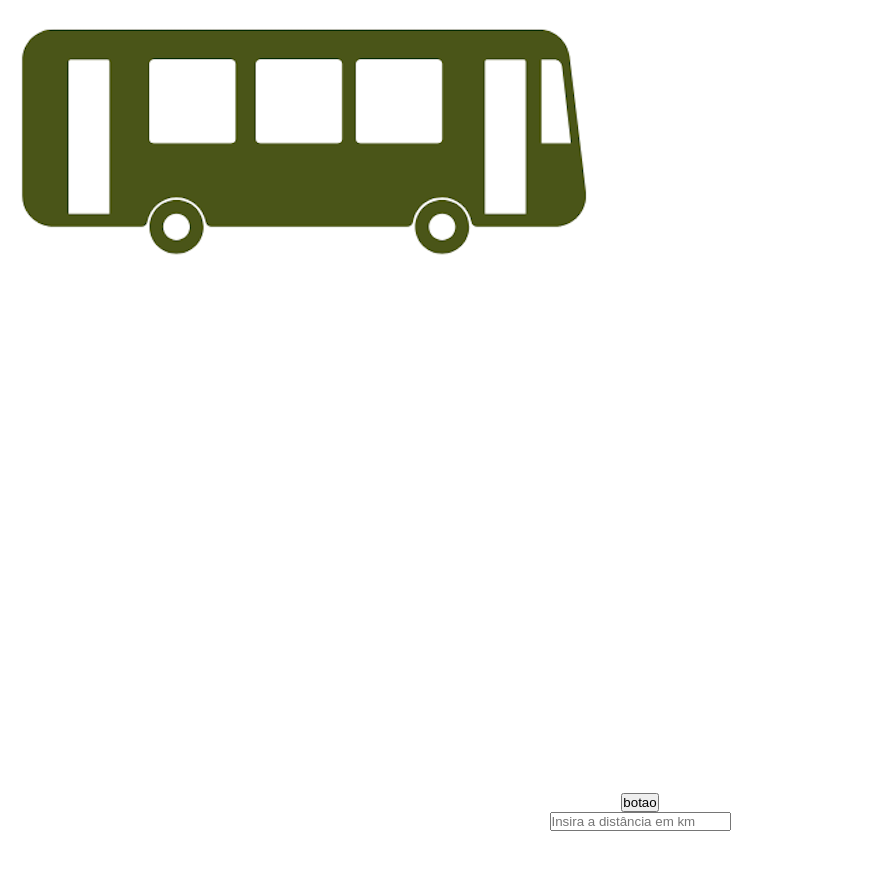
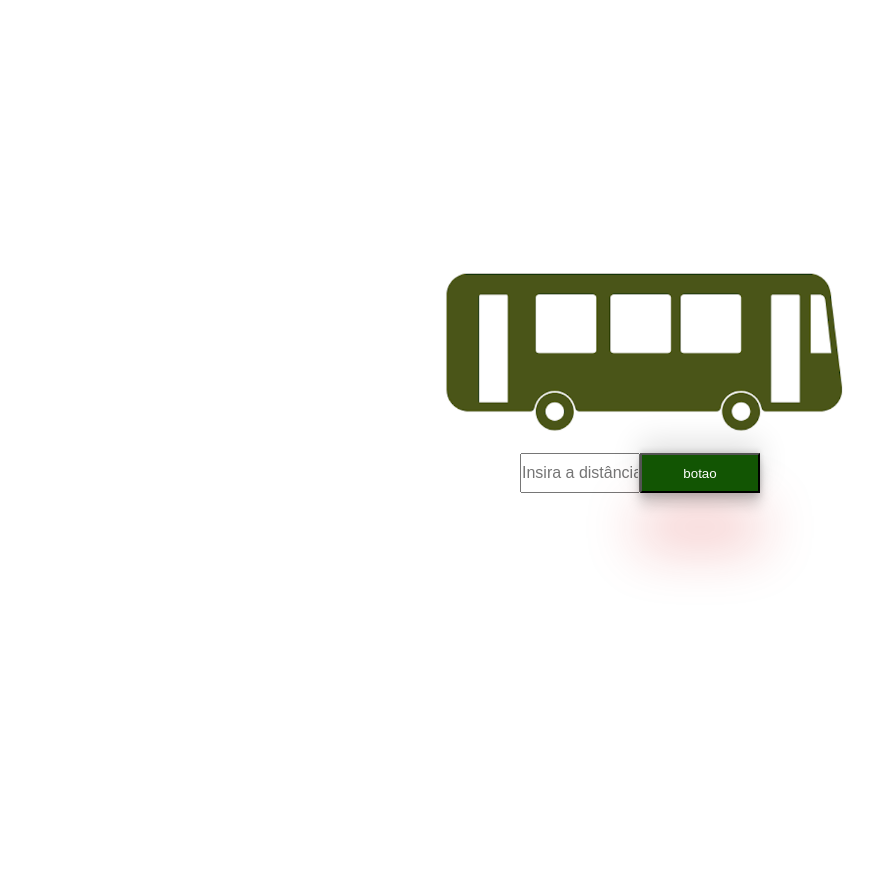
Before and after one commit to oi-ina/MyFistWebApp, a plain HTML site: page onibus.html in a window 1280 px wide. Shown: the whole page, without its empty margins (0-885 px from the left). After the commit the page ends 800 px from the top, so only its background shows below. Drawn offline with Linux system fonts and the light colour scheme.

Commit message:
atualizei moto e onibus, e coloquei css para os dois

```diff
--- /dev/null
+++ b/botao-input-moto.css
@@ -0,0 +1,48 @@
+.moto-container {
+    display: flex;
+    justify-content: center;
+    align-items: center;
+    flex-direction: row;
+    width: fit-content;
+    margin: 0 auto;
+    background-color: rgb(255, 255, 255);
+    margin-top: 20%;
+}
+
+
+.backG {
+    display: block;
+    max-width: 70%;
+    height: 80%;
+}
+
+.centro-sobre-moto {
+    background-color: rgb(255, 255, 255);
+    padding: 10px;
+    display: flex;
+    font-weight: row;
+    align-items: center;
+    justify-content: center;
+}
+
+.inputMoto {
+    width: 120px;
+    height: 40px;
+    box-sizing: border-box;
+    font-size: 16px;
+    text-align: center;
+    padding: 0;
+    margin: 0;
+}
+
+.btnSeguir {
+    background-color: rgb(18, 85, 3);
+    color: white;
+    box-shadow: rgba(211, 24, 24, 0.25) 0px 54px 55px,
+                rgba(0, 0, 0, 0.12) 0px -12px 30px,
+                rgba(0, 0, 0, 0.12) 0px 4px 6px,
+                rgba(0, 0, 0, 0.17) 0px 12px 13px,
+                rgba(0, 0, 0, 0.09) 0px -3px 5px;
+    width: 120px;
+    height: 40px;
+}
--- /dev/null
+++ b/botao-input-onibus.css
@@ -0,0 +1,48 @@
+.onibus-container {
+    display: flex;
+    justify-content: center;
+    align-items: center;
+    flex-direction: row;
+    width: fit-content;
+    margin: 0 auto;
+    background-color: rgb(255, 255, 255);
+    margin-top: 20%;
+}
+
+
+.backG {
+    display: block;
+    max-width: 70%;
+    height: 80%;
+}
+
+.centro-sobre-onibus {
+    background-color: rgb(255, 255, 255);
+    padding: 10px;
+    display: flex;
+    font-weight: row;
+    align-items: center;
+    justify-content: center;
+}
+
+.inputOnibus {
+    width: 120px;
+    height: 40px;
+    box-sizing: border-box;
+    font-size: 16px;
+    text-align: center;
+    padding: 0;
+    margin: 0;
+}
+
+.btnSeguir {
+    background-color: rgb(18, 85, 3);
+    color: white;
+    box-shadow: rgba(211, 24, 24, 0.25) 0px 54px 55px,
+                rgba(0, 0, 0, 0.12) 0px -12px 30px,
+                rgba(0, 0, 0, 0.12) 0px 4px 6px,
+                rgba(0, 0, 0, 0.17) 0px 12px 13px,
+                rgba(0, 0, 0, 0.09) 0px -3px 5px;
+    width: 120px;
+    height: 40px;
+}
--- a/onibus.html
+++ b/onibus.html
@@ -3,13 +3,15 @@
 <head>
     <meta charset="utf-8"/>
     <title>Ônibus</title>
-    <link rel="stylesheet" href="style.css">
+    <link rel="stylesheet" href="botao-input-onibus.css">
 </head>
 <body>
-    <div><img src="imagens/onibus.png" class="backG"></div>
-    <div class="telaInicial">
-        <button class="btnSeguir">botao</button>
-        <input class="inputCarro" placeholder="Insira a distância em km">
+    <div class="onibus-container">
+        <img src="imagens/onibus.png" class="backG">
     </div>
+    <div class="centro-sobre-onibus">
+            <input class="inputOnibus" placeholder="Insira a distância em km">
+            <button class="btnSeguir">botao</button>
+        </div>
 </body>
 </html>
```
Also changed, not shown: moto.html (+7 -5 lines).
